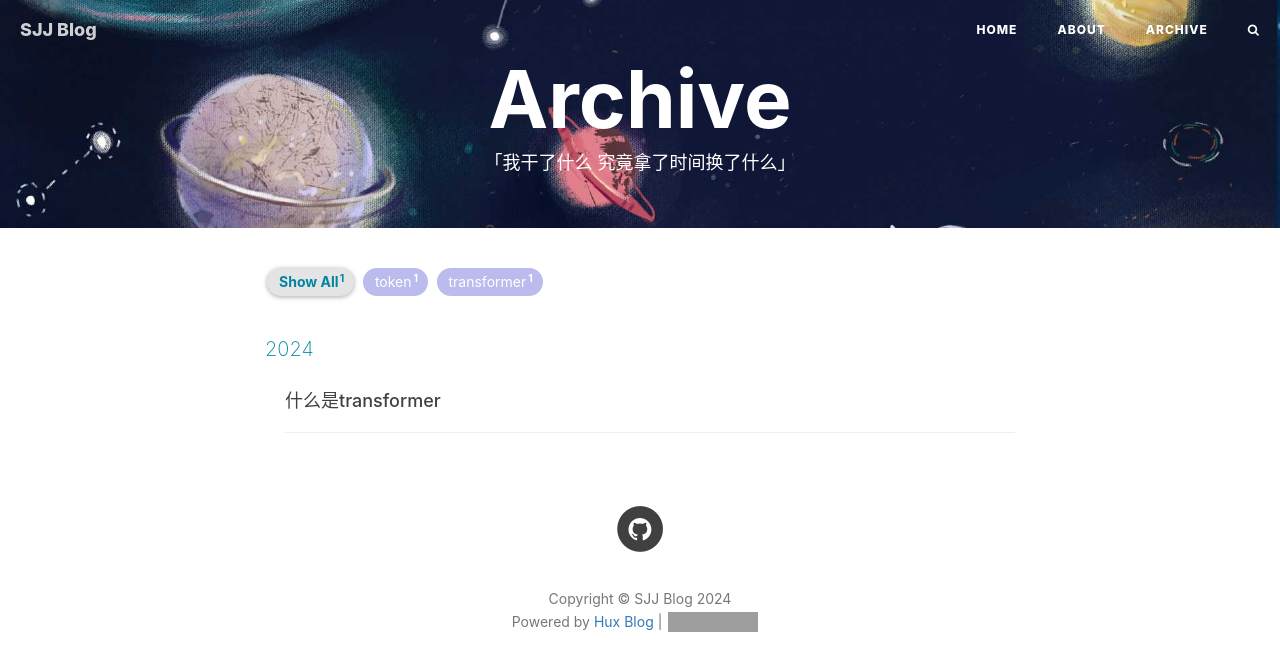
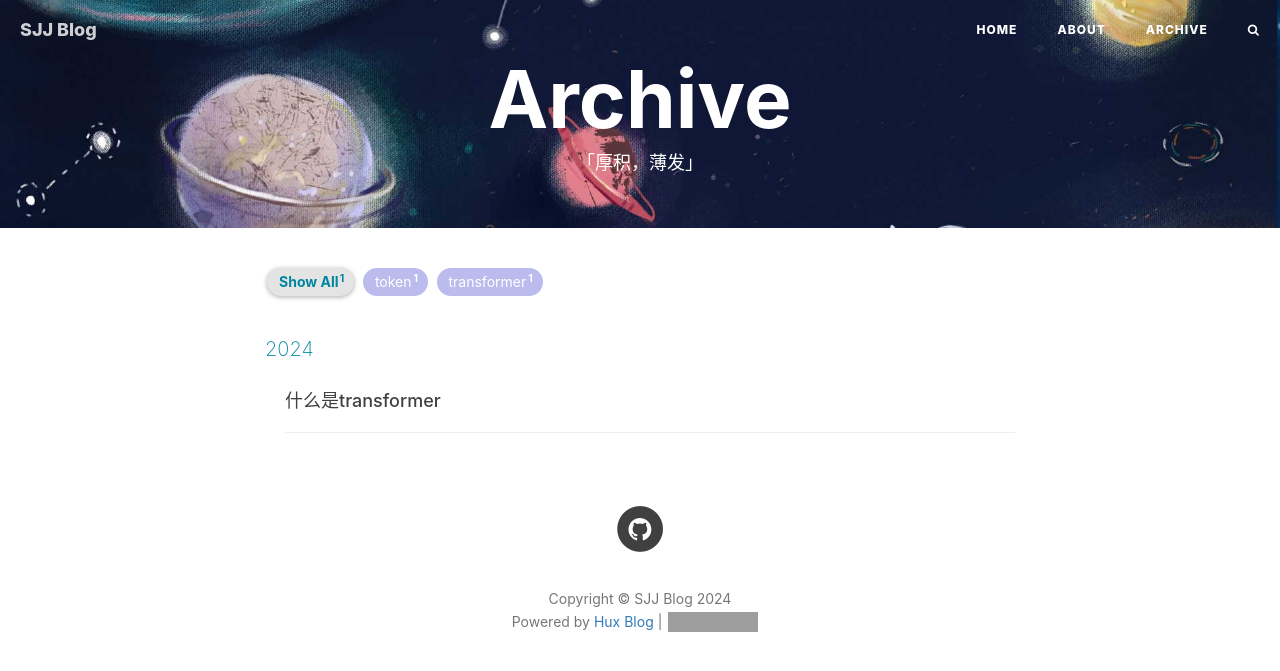
Before and after one commit to jiajunsun68/jiajunsun68.github.io, a Jekyll site: the page built from archive.html, in a window 1280 px wide. Shown: the top 671 px of the page. Built offline with Jekyll 4.4.1, drawn with Linux system fonts in a browser that asks for light colours; nearby versions of some CDN libraries; comment, search, counter and statistics services are not loaded; grey boxes are pictures that could not be loaded.

Commit message:
Update archive.html

```diff
--- a/archive.html
+++ b/archive.html
@@ -1,7 +1,7 @@
 ---
 title: Archive
 layout: default
-description: "「我干了什么 究竟拿了时间换了什么」"
+description: "「厚积，薄发」"
 header-img: "img/bg-little-universe.jpg"
 ---
 
```
